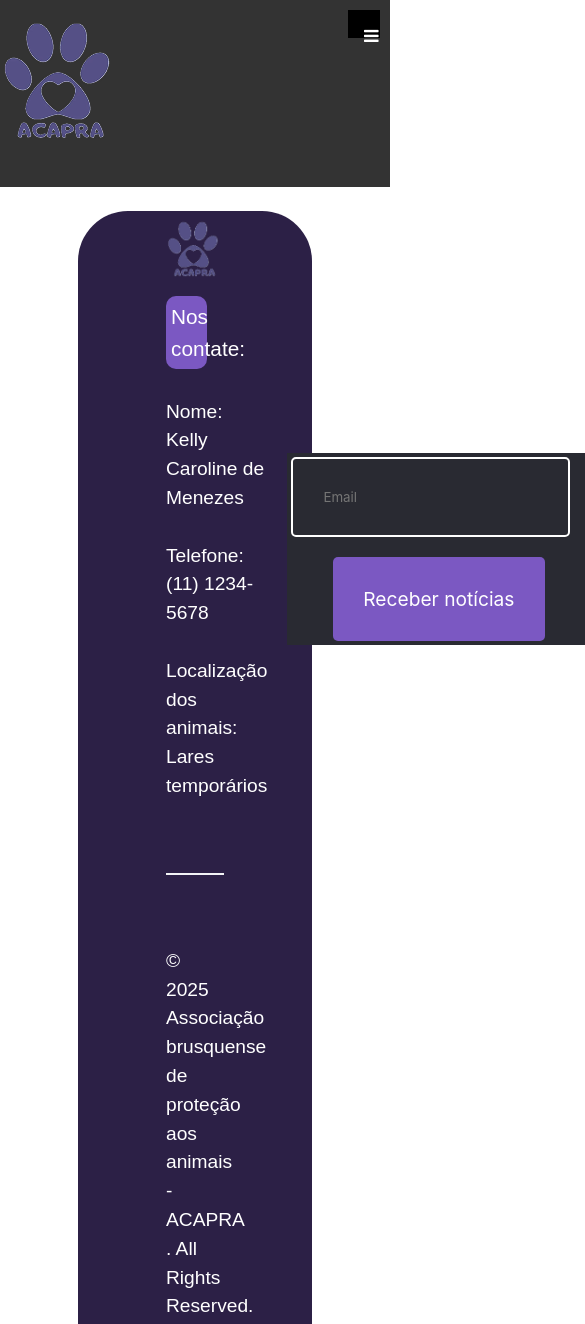
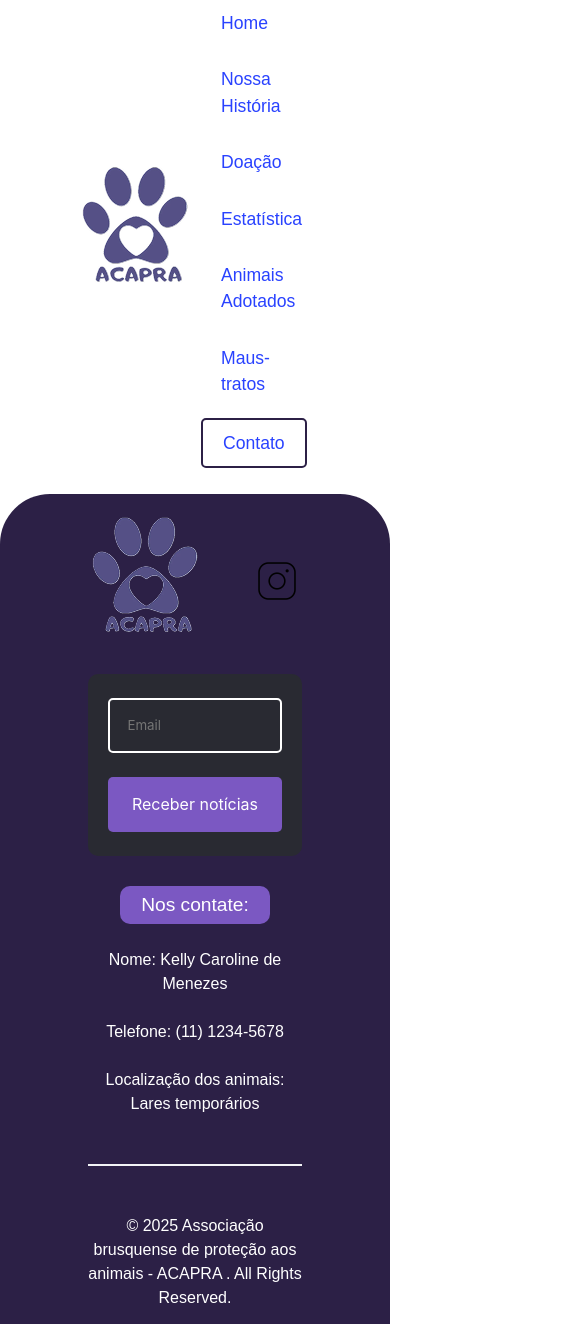
Before and after one commit to AlanTachini/Pagina-Institucional-ACAPRA-Curricularizacao-da-Extensao-2025, a plain HTML site: page assets/index.html in a window 390 px wide. Shown: the top 1324 px of the page, 585 px wide, since content can reach past the window. Drawn offline with nearby package versions, Linux system fonts and the light colour scheme.

Commit message:
footer com media para celular

```diff
--- a/assets/css/style.css
+++ b/assets/css/style.css
@@ -166,11 +166,87 @@
     font-size: 1.2rem;
 }
 
-@media (max-width: 1259px) {
-    .header{
+
+.footerMobile{
+    display: none;
+}
+
+@media screen and (max-width: 1000px) {
+    .footer{
         display: none;
     }
+    .footerMobile{
+    display: block;
+    background-color: #2C2046 !important;
+    border-top-left-radius: 50px;
+    border-top-right-radius: 50px;
+    padding: 0px 88px !important;
+    color: white ;
+    }
 
+    .footer_containerMobile{
+        text-align: center;
+        margin-top: 20px;
+        margin-top: 1% !important;
+        gap: 20px;
+    }
 
+    .footer_contatoMobile{
+        margin-top: 20px;
+    }
 
+    .footer_contato_formMobile{
+        margin: 0 auto;
+        background-color: #292A32;
+        max-width: 320px;
+        width: 100%;
+        padding: 24px 20px;
+        display: flex;
+        flex-direction: column;
+        align-items: center;
+        border-radius: 10px;
+    }
+
+    .footer_contato_form-form-inputMobile{
+        background: #292A32;
+        border: 2px solid white;
+        border-radius: 5px;
+        margin-bottom: 20px;
+        max-width: 100%;
+
+    }
+
+    .footer_contato_form-form-buttonMobile{
+    background: #7B58C2;
+    color: white;
+    font-size: 1rem;
+    border-radius: 5px;
+    border: none;
+    cursor: pointer;
+    width: 100%;
+    max-width: 300px;
+    padding: 12px 0;
+    margin: 0 auto;
+    display: block;
+    }
+
+    .footer_contato_form-form-inputMobile,
+.footer_contato_form-form-buttonMobile {
+    padding: 10% 10%;
+    width: 100%;
+    max-width: 300px;
+    box-sizing: border-box;
+    margin: 0 auto;
+    display: block;
 }
+
+.footer_contato_text-contatoMobile{
+    margin: 0 auto;
+    background: #7B58C2 ;
+    width: 150px;
+    padding: 5px 5px;
+    border-radius: 10px;
+    font-size: 1.2rem;
+    margin-top: 30px !important;
+}
+}
--- a/assets/index.html
+++ b/assets/index.html
@@ -1,15 +1,15 @@
 <!DOCTYPE html>
 <html lang="pt-br">
+
 <head>
   <meta charset="UTF-8">
   <link rel="stylesheet" href="/assets/css/style.css">
   <meta name="viewport" content="width=device-width, initial-scale=1.0">
-    <link
-  rel="stylesheet"
-  href="https://cdn.jsdelivr.net/npm/bulma@1.0.4/css/bulma.min.css">
+  <link rel="stylesheet" href="https://cdn.jsdelivr.net/npm/bulma@1.0.4/css/bulma.min.css">
   <title>Acapra</title>
   <link rel="stylesheet" href="https://cdnjs.cloudflare.com/ajax/libs/font-awesome/4.7.0/css/font-awesome.min.css">
 </head>
+
 <body>
   <header class="header">
     <img class="header_img1" src="/assets/img/logoacapraroxa.png" alt="logoacapra">
@@ -26,89 +26,20 @@
     </nav>
   </header>
 
-<div class="topnav">
-  <img src="/assets/img/logoacapraroxa.png" alt="logoacapra">
-  <div id="myLinks">
-    <a href="#news">News</a>
-    <a href="#contact">Contact</a>
-    <a href="#about">About</a>
-  </div>
-  <a href="javascript:void(0);" class="icon" onclick="myFunction()">
-    <i class="fa fa-bars"></i>
-  </a>
-</div>
-
-<style>
-.mobile-container {
-  max-width: 480px;
-  margin: auto;
-  background-color: #555;
-  height: 500px;
-  color: white;
-  border-radius: 10px;
-}
-
-.topnav {
-  overflow: hidden;
-  background-color: #333;
-  position: relative;
-}
-
-.topnav #myLinks {
-  display: none;
-}
-
-.topnav a {
-  color: white;
-  padding: 14px 16px;
-  text-decoration: none;
-  font-size: 17px;
-  display: block;
-}
-
-.topnav a.icon {
-  background: black;
-  display: block;
-  position: absolute;
-  right: 10px;
-  top: 10px;
-}
-
-.topnav a:hover {
-  background-color: #ddd;
-  color: black;
-right: 10px;
-  top: 10px;
-}
-
-.active {
-  background-color: #04AA6D;
-  color: white;
-}
-</style>
-
-<script>
-function myFunction() {
-  var x = document.getElementById("myLinks");
-  if (x.style.display === "block") {
-    x.style.display = "none";
-  } else {
-    x.style.display = "block";
-  }
-}
-</script>
-
   <br>
   <footer class="footer">
     <div class="footer_container">
       <div class="footer_img">
         <img src="/assets/img/logoacapraroxa.png" alt="logoacapra" class="footer_img1">
 
-                <a href="https://www.instagram.com/" target="_blank"><img src="/assets/img/instagram_logo_thin_icon_171701.png" alt="Instagram logo featuring a minimalist design with a thin outline of a camera, conveying a modern and sleek aesthetic" class="footer_img_instagram"></a>
+        <a href="https://www.instagram.com/" target="_blank"><img src="/assets/img/instagram_logo_thin_icon_171701.png"
+            alt="Instagram logo featuring a minimalist design with a thin outline of a camera, conveying a modern and sleek aesthetic"
+            class="footer_img_instagram"></a>
       </div>
       <div class="footer_contato">
         <div class="footer_contato_text">
-                    <p class="footer_contato_text-contato">Nos contate:<p>
+          <p class="footer_contato_text-contato">Nos contate:
+          <p>
             <br>
           <p>Nome: Kelly Caroline de Menezes</p>
           <br>
@@ -128,27 +59,50 @@ function myFunction() {
       <hr class="footer_line">
       <br><br>
       <div class="footer_copy">
-                <p>&copy; 2025 Associação brusquense de proteção aos animais - ACAPRA .  All Rights Reserved.</p>
+        <p>&copy; 2025 Associação brusquense de proteção aos animais - ACAPRA . All Rights Reserved.</p>
       </div>
       <br><br>
     </div>
   </footer>
-<script>
-    document.addEventListener('DOMContentLoaded', () => {
 
-        const $navbarBurgers = Array.prototype.slice.call(document.querySelectorAll('.navbar-burger'), 0);
+  <footer class="footerMobile">
+    <div class="footer_containerMobile">
+      <div class="footer_img">
+        <img src="/assets/img/logoacapraroxa.png" alt="logoacapra" class="footer_img1Mobile">
 
-        $navbarBurgers.forEach(el => {
-            el.addEventListener('click', () => {
-                const target = el.dataset.target;
-                const $target = document.getElementById(target);
-                el.classList.toggle('is-active');
-                $target.classList.toggle('is-active');
+        <a href="https://www.instagram.com/" target="_blank"><img src="/assets/img/instagram_logo_thin_icon_171701.png"
+            alt="Instagram logo featuring a minimalist design with a thin outline of a camera, conveying a modern and sleek aesthetic"
+            class="footer_img_instagram"></a>
+      </div>
+      <div class="footer_contato_formMobile">
+        <form action="#" class="footer_contato_form-formMobile">
+          <input type="email" name="email" id="email" placeholder="Email"
+            class="footer_contato_form-form-inputMobile"><br>
+          <input type="submit" value="Receber notícias" class="footer_contato_form-form-buttonMobile">
+        </form>
+      </div>
+      <div class="footer_contatoMobile">
+        <div class="footer_contato_textMobile">
+          <p class="footer_contato_text-contatoMobile">Nos contate:
+          <p>
+            <br>
+          <p>Nome: Kelly Caroline de Menezes</p>
+          <br>
+          <p>Telefone: (11) 1234-5678</p>
+          <br>
+          <p>Localização dos animais: Lares temporários</p>
 
-            });
-        });
+        </div>
+      </div>
+      <br>
+      <hr class="footer_lineMobile">
+      <br>
+      <div class="footer_copyMobile">
+        <p>&copy; 2025 Associação brusquense de proteção aos animais - ACAPRA . All Rights Reserved.</p>
+      </div>
+      <br><br>
+    </div>
+  </footer>
+</body>
 
-    });
-</script>
-</body>
 </html>
```
Lines whose indentation alone changed are shown as unchanged.
